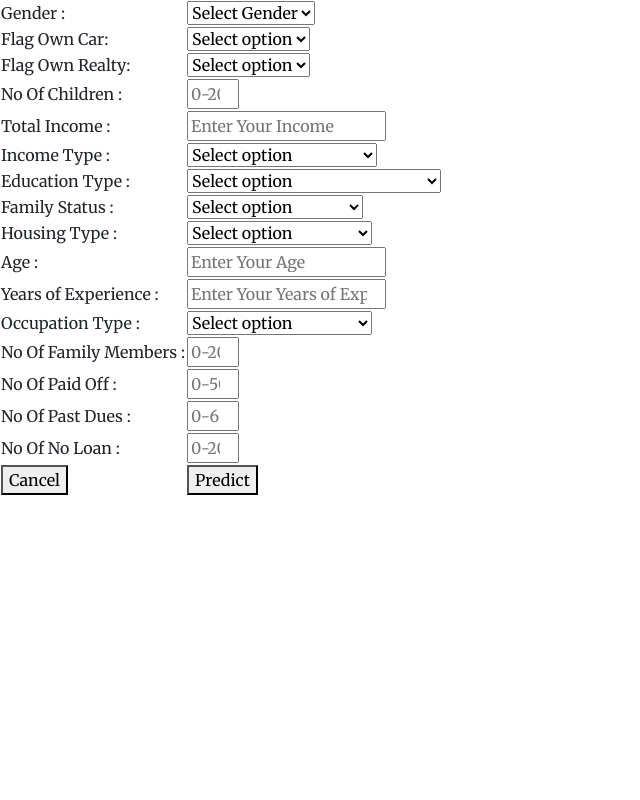
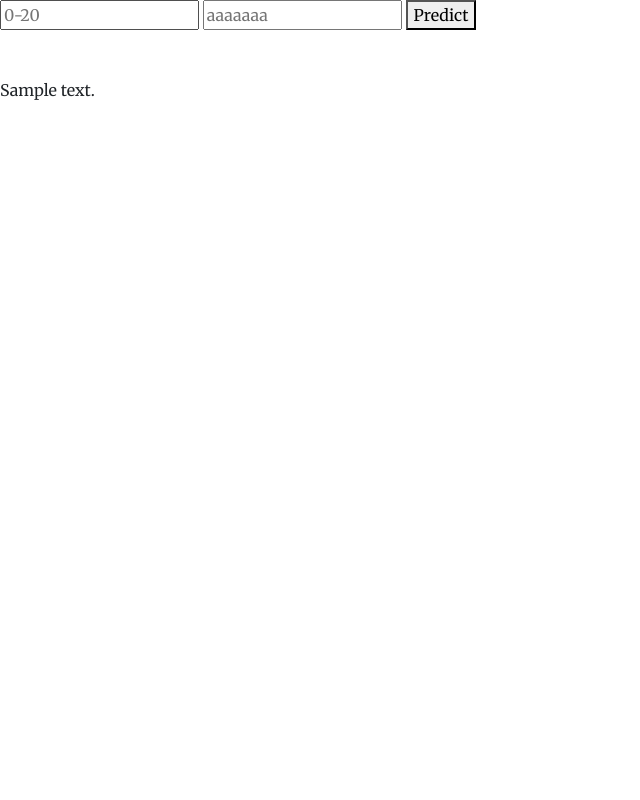
Before and after one commit to Udayantha03/FDM_project, a Flask app: template templates/classification.html in a window 1280 px wide. Shown: the whole page, without its empty margins (0-640 px from the left). Run offline with Flask 2, Linux system fonts and the light colour scheme; the template is opened without the code that fills it: most values are stand-ins (such as "Sample title", 1, 10 or a date in 2020); parts of the project's set-up code (start-up, migrations or seed data) failed here and were passed over; some libraries are stand-ins or nearby versions.

Commit message:
classification 21st 09

```diff
--- a/app.py
+++ b/app.py
@@ -1,7 +1,9 @@
+import numpy as np
 from flask import Flask, request, jsonify, render_template
+import pickle
 
 app = Flask(__name__)
-
+model = pickle.load(open('model.pkl', 'rb'))
 
 @app.route('/')
 def welcome():
@@ -12,11 +14,19 @@ def welcome():
 def association_start():
     return render_template('association.html')
 
-
 @app.route('/classification')
 def classification_start():
     return render_template('classification.html')
 
 
+@app.route('/predict', methods=['POST'])
+def predict():
+    features = [int(x) for x in request.form.values()]
+    final_features = [np.array(features)]
+    prediction = model.predict(final_features)
+
+    return render_template('classification.html', prediction_text='Customer is {}'.format(prediction))
+
+
 if __name__ == '__main__':
     app.run(debug=True)
--- a/templates/classification.html
+++ b/templates/classification.html
@@ -19,15 +19,15 @@
     <link rel="stylesheet" href="{{ url_for('static', filename='styles.css') }}" />
 </head>
 <body>
-    <form action="/predict" method="post">
-        <table>
+    <form action="{{ url_for('predict')}}" method="POST">
+    <!--    <table>
             <tr>
                 <td>Gender : </td>
                 <td>
                     <select>
                         <option selected>Select Gender</option>
-                        <option value=1>Male</option>
-                        <option value=0>Female</option>
+                        <option value="1">Male</option>
+                        <option value="0">Female</option>
                     </select>
                 </td>
             </tr>
@@ -36,8 +36,8 @@
                 <td>
                     <select>
                         <option selected>Select option</option>
-                        <option value=1>Yes</option>
-                        <option value=0>No</option>
+                        <option value="1">Yes</option>
+                        <option value="0">No</option>
                     </select>
                 </td>
             </tr>
@@ -46,8 +46,8 @@
                 <td>
                     <select>
                         <option selected>Select option</option>
-                        <option value=1>Yes</option>
-                        <option value=0>No</option>
+                        <option value="1">Yes</option>
+                        <option value="0">No</option>
                     </select>
                 </td>
             </tr>
@@ -68,11 +68,11 @@
                 <td>
                     <select>
                         <option selected>Select option</option>
-                        <option value=0>Commercial associate</option>
-                        <option value=0>State servant</option>
-                        <option value=0>Working</option>
-                        <option value=1>Pensioner</option>
-                        <option value=2>Student</option>
+                        <option value="0">Commercial associate</option>
+                        <option value="0">State servant</option>
+                        <option value="0">Working</option>
+                        <option value="1">Pensioner</option>
+                        <option value="2">Student</option>
                     </select>
                 </td>
             </tr>
@@ -81,11 +81,11 @@
                 <td>
                     <select>
                         <option selected>Select option</option>
-                        <option value=0>Secondary / secondary special</option>
-                        <option value=0>Lower secondary</option>
-                        <option value=1>Higher education</option>
-                        <option value=1>Incomplete higher</option>
-                        <option value=2>Academic degree</option>
+                        <option value="0">Secondary / secondary special</option>
+                        <option value="0">Lower secondary</option>
+                        <option value="1">Higher education</option>
+                        <option value="1">Incomplete higher</option>
+                        <option value="2">Academic degree</option>
                     </select>
                 </td>
             </tr>
@@ -94,11 +94,11 @@
                 <td>
                     <select>
                         <option selected>Select option</option>
-                        <option value=1>Single / not married</option>
-                        <option value=1>Separated</option>
-                        <option value=1>Widow</option>
-                        <option value=0>Married</option>
-                        <option value=0>Civil marriage</option>
+                        <option value="1">Single / not married</option>
+                        <option value="1">Separated</option>
+                        <option value="1">Widow</option>
+                        <option value="0">Married</option>
+                        <option value="0">Civil marriage</option>
                     </select>
                 </td>
             </tr>
@@ -107,12 +107,12 @@
                 <td>
                     <select>
                         <option selected>Select option</option>
-                        <option value=1>House / apartment</option>
-                        <option value=1>Municipal apartment</option>
-                        <option value=1>Rented apartment</option>
-                        <option value=1>Office apartment</option>
-                        <option value=1>Co-op apartment</option>
-                        <option value=0>With parents</option>
+                        <option value="1">House / apartment</option>
+                        <option value="1">Municipal apartment</option>
+                        <option value="1">Rented apartment</option>
+                        <option value="1">Office apartment</option>
+                        <option value="1">Co-op apartment</option>
+                        <option value="0">With parents</option>
                     </select>
                 </td>
             </tr>
@@ -133,24 +133,24 @@
                 <td>
                     <select>
                         <option selected>Select option</option>
-                        <option value=0>Accountants</option>
-                        <option value=1>Cleaning staff</option>
-                        <option value=2>Cooking staff</option>
-                        <option value=3>Core staff</option>
-                        <option value=4>Drivers</option>
-                        <option value=5>HR staff</option>
-                        <option value=6>High skill tech staff</option>
-                        <option value=7>IT staff</option>
-                        <option value=8>Laborers</option>
-                        <option value=9>Low-skill Laborers</option>
-                        <option value=10>Managers</option>
-                        <option value=11>Medicine staff</option>
-                        <option value=12>Private service staff</option>
-                        <option value=13>Realty agents</option>
-                        <option value=14>Sales staff</option>
-                        <option value=15>Secretaries</option>
-                        <option value=16>Security staff</option>
-                        <option value=17>Waiters/barmen staff</option>
+                        <option value="0">Accountants</option>
+                        <option value="1">Cleaning staff</option>
+                        <option value="2">Cooking staff</option>
+                        <option value="3">Core staff</option>
+                        <option value="4">Drivers</option>
+                        <option value="5">HR staff</option>
+                        <option value="6">High skill tech staff</option>
+                        <option value="7">IT staff</option>
+                        <option value="8">Laborers</option>
+                        <option value="9">Low-skill Laborers</option>
+                        <option value="10">Managers</option>
+                        <option value="11">Medicine staff</option>
+                        <option value="12">Private service staff</option>
+                        <option value="13">Realty agents</option>
+                        <option value="14">Sales staff</option>
+                        <option value="15">Secretaries</option>
+                        <option value="16">Security staff</option>
+                        <option value="17">Waiters/barmen staff</option>
                     </select>
                 </td>
             </tr>
@@ -187,7 +187,13 @@
                 </td>
             </tr>
         </table>
+        -->
+        <input type="text" placeholder="0-20" required>
+        <input type="text" placeholder="aaaaaaa" required>
+
+         <button type="submit">Predict</button>
     </form>
-
+    <br><br>
+    {{ prediction_text }}
 </body>
 </html>
```
Also changed, not shown: model.py (+30 -3 lines).
